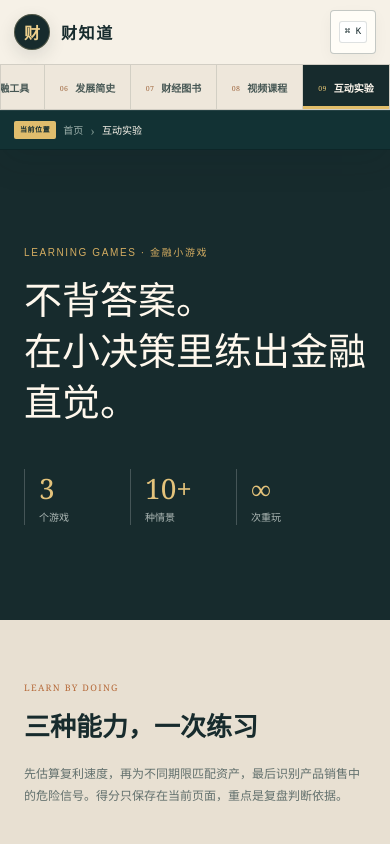
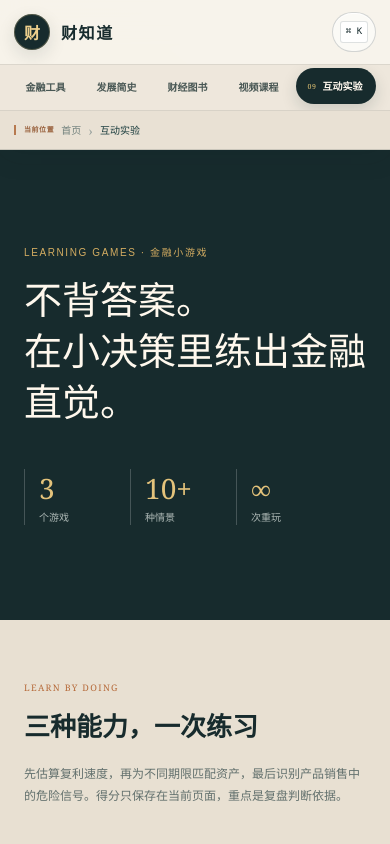
Before and after one commit to hugo8680/caizhidao, a Next.js app: page /games in a window 390 px wide. Shown: the top 844 px of the page. Built offline with nearby package versions, Linux system fonts and the light colour scheme.

Commit message:
Refine navigation visual hierarchy

```diff
--- a/app/globals.css
+++ b/app/globals.css
@@ -803,80 +803,79 @@ body {
 }
 
 /* Route-aware site navigation */
-:root { --site-chrome-height: 120px; }
-.site-chrome { position: sticky; top: 0; z-index: 300; background: var(--paper); box-shadow: 0 12px 32px rgba(12,35,37,.11); }
+:root { --site-chrome-height: 116px; }
+.site-chrome { position: sticky; top: 0; z-index: 300; background: rgba(247,243,235,.97); box-shadow: 0 8px 26px rgba(12,35,37,.08); backdrop-filter: blur(18px); }
 .site-chrome .platform-header {
-  width: 100%; height: 78px; margin: 0; padding: 0 max(24px, calc((100% - 1380px)/2));
-  display: grid; grid-template-columns: minmax(180px, auto) minmax(0, 1fr) 174px; gap: 18px; align-items: center;
-  position: relative; top: auto; z-index: auto; border: 0; background: #f6f1e7; box-shadow: none; backdrop-filter: none;
+  width: 100%; height: 76px; margin: 0; padding: 0 max(28px, calc((100% - 1400px)/2));
+  display: grid; grid-template-columns: minmax(190px, auto) minmax(0, 1fr) 166px; gap: 24px; align-items: center;
+  position: relative; top: auto; z-index: auto; border: 0; background: transparent; box-shadow: none; backdrop-filter: none;
 }
-.site-chrome .platform-brand { height: 100%; padding-right: 18px; gap: 11px; border-right: 1px solid rgba(23,43,45,.13); }
+.site-chrome .platform-brand { height: 100%; padding-right: 0; gap: 11px; border-right: 0; }
 .site-chrome .platform-brand > span { flex: 0 0 auto; transition: box-shadow .18s ease, transform .18s ease; }
 .site-chrome .platform-brand.active > span { box-shadow: inset 0 0 0 2px #e2c270, 0 0 0 4px rgba(23,43,45,.1), 0 8px 20px rgba(23,43,45,.16); transform: translateY(-1px); }
 .module-nav {
-  align-self: stretch; min-width: 0; display: grid!important; grid-template-columns: repeat(9, minmax(0, 1fr)); gap: 0!important;
-  overflow: hidden; border-left: 1px solid rgba(23,43,45,.13); border-right: 1px solid rgba(23,43,45,.13);
+  min-width: 0; display: flex!important; justify-content: center; gap: 3px!important;
+  overflow: hidden; border: 0;
 }
 .site-chrome .module-nav > a {
-  min-width: 0; height: 100%; padding: 0 5px!important; display: flex; flex-direction: column; gap: 5px; align-items: center; justify-content: center;
-  position: relative; border-right: 1px solid rgba(23,43,45,.1); color: #465754; font-size: 11px; font-weight: 650; white-space: nowrap;
-  transition: color .16s ease, background .16s ease;
+  min-width: 0; height: 38px; padding: 0 clamp(8px, .8vw, 13px)!important; display: flex; gap: 6px; align-items: center; justify-content: center;
+  position: relative; border: 0; border-radius: 999px; color: #485754; font-size: 11px; font-weight: 650; white-space: nowrap;
+  transition: color .16s ease, background .16s ease, box-shadow .16s ease, transform .16s ease;
 }
 .site-chrome .module-nav > a:last-child { border-right: 0; }
 .site-chrome .module-nav > a::before { display: none!important; }
-.site-chrome .module-nav > a::after { content: ''; height: 0; display: block!important; position: absolute; left: 10px; right: 10px; bottom: 0; background: #e1bd69; transition: height .16s ease; }
-.site-chrome .module-nav > a small { color: #a16a42; font: 8px Georgia, serif; letter-spacing: .06em; }
-.site-chrome .module-nav > a:hover { background: #e9e1d4; color: var(--ink); }
-.site-chrome .module-nav > a:hover::after { height: 3px; }
-.site-chrome .module-nav > a.active { background: var(--ink); color: #fff9ef; text-shadow: 0 1px rgba(0,0,0,.16); }
-.site-chrome .module-nav > a.active small { color: #e6c877; }
-.site-chrome .module-nav > a.active::after { height: 5px; left: 0; right: 0; }
-.site-chrome .search-entry { min-width: 174px; height: 44px; justify-content: center; border: 1px solid rgba(23,43,45,.25); border-radius: 4px; background: #fffdf7; color: #52625f; box-shadow: 0 5px 15px rgba(23,43,45,.04); }
-.site-chrome .search-entry:hover { border-color: var(--copper); color: var(--ink); }
-.site-chrome .search-entry.active { border-color: var(--ink); background: var(--ink); color: #fff9ef; box-shadow: inset 0 -4px #e1bd69; }
+.site-chrome .module-nav > a::after { display: none!important; }
+.site-chrome .module-nav > a small { display: none; color: #e6c877; font: 7px Georgia, serif; letter-spacing: .08em; }
+.site-chrome .module-nav > a:hover { background: #eae3d8; color: var(--ink); }
+.site-chrome .module-nav > a.active { padding-left: 11px!important; background: var(--ink); color: #fff9ef; box-shadow: 0 6px 16px rgba(18,50,52,.16); text-shadow: 0 1px rgba(0,0,0,.14); transform: translateY(-1px); }
+.site-chrome .module-nav > a.active small { display: inline; }
+.site-chrome .search-entry { min-width: 166px; height: 40px; justify-content: center; border: 1px solid rgba(23,43,45,.18); border-radius: 999px; background: rgba(255,255,255,.58); color: #52625f; box-shadow: inset 0 1px rgba(255,255,255,.9); }
+.site-chrome .search-entry:hover { border-color: rgba(161,106,66,.55); background: #fffdf8; color: var(--ink); }
+.site-chrome .search-entry.active { border-color: var(--ink); background: var(--ink); color: #fff9ef; box-shadow: 0 6px 16px rgba(18,50,52,.14); }
 .site-chrome .search-entry.active kbd { border-color: rgba(255,255,255,.25); background: rgba(255,255,255,.1); color: #e6c877; }
 
-.location-bar { height: 42px; border-top: 1px solid rgba(255,255,255,.08); border-bottom: 1px solid #0d2628; background: #123234; color: #dbe5e2; }
-.location-inner { width: min(1380px, 100%); height: 100%; margin: 0 auto; padding: 0 24px; display: grid; grid-template-columns: minmax(0, 1fr) auto; gap: 28px; align-items: center; }
+.location-bar { height: 40px; border-top: 1px solid rgba(23,43,45,.08); border-bottom: 1px solid rgba(23,43,45,.14); background: #e9e1d4; color: var(--ink); }
+.location-inner { width: min(1400px, 100%); height: 100%; margin: 0 auto; padding: 0 28px; display: grid; grid-template-columns: minmax(0, 1fr) auto; gap: 28px; align-items: center; }
 .location-trail { min-width: 0; display: flex; gap: 10px; align-items: center; overflow: hidden; font-size: 10px; }
-.location-prefix { flex: 0 0 auto; padding: 5px 8px; border-radius: 2px; background: #e0bd6d; color: #132d30; font-size: 8px; font-weight: 750; letter-spacing: .08em; }
-.location-trail a { flex: 0 0 auto; color: #9fb2ad; font-size: 10px; }
-.location-trail a:hover, .location-trail a[aria-current="page"] { color: #fff9ef; }
-.location-trail i { flex: 0 0 auto; color: #6f8984; font: normal 14px Georgia, serif; }
-.location-trail strong { overflow: hidden; color: #fff9ef; font-size: 11px; font-weight: 600; white-space: nowrap; text-overflow: ellipsis; }
-.location-state { flex: 0 0 auto; margin-left: 3px; padding: 4px 7px; border: 1px solid rgba(225,189,105,.5); border-radius: 99px; color: #e5c777; font-size: 7px; letter-spacing: .08em; }
-.location-purpose { height: 100%; padding-left: 22px; display: flex; gap: 11px; align-items: center; border-left: 1px solid rgba(255,255,255,.14); }
-.location-purpose > span { color: #e1bd69; font: 18px Georgia, serif; }
+.location-prefix { flex: 0 0 auto; padding: 0 0 0 10px; border-left: 2px solid #b7794f; border-radius: 0; background: transparent; color: #9a633f; font-size: 8px; font-weight: 750; letter-spacing: .08em; }
+.location-trail a { flex: 0 0 auto; color: #71807c; font-size: 10px; }
+.location-trail a:hover, .location-trail a[aria-current="page"] { color: #193b3c; }
+.location-trail i { flex: 0 0 auto; color: #9aa39f; font: normal 14px Georgia, serif; }
+.location-trail strong { overflow: hidden; color: #193b3c; font-size: 11px; font-weight: 700; white-space: nowrap; text-overflow: ellipsis; }
+.location-state { flex: 0 0 auto; margin-left: 3px; padding: 4px 8px; border: 1px solid rgba(161,106,66,.26); border-radius: 99px; background: rgba(255,255,255,.48); color: #95613e; font-size: 7px; letter-spacing: .08em; }
+.location-purpose { height: 100%; padding-left: 20px; display: flex; gap: 10px; align-items: center; border-left: 1px solid rgba(23,43,45,.13); }
+.location-purpose > span { color: #a56c45; font: 15px Georgia, serif; }
 .location-purpose p { margin: 0; display: flex; flex-direction: column; gap: 2px; }
-.location-purpose small { color: #6f8984; font: 6px Georgia, serif; letter-spacing: .14em; }
-.location-purpose b { color: #c8d5d1; font-size: 9px; font-weight: 500; white-space: nowrap; }
+.location-purpose small { color: #9b7e68; font: 6px Georgia, serif; letter-spacing: .14em; }
+.location-purpose b { color: #52615e; font-size: 9px; font-weight: 500; white-space: nowrap; }
 
 .quiz-intro, .knowledge-layout > aside, .term-aside, .course-player-nav, .atlas-index, .timeline-layout > aside, .event-detail-layout > aside, .book-detail-layout > aside { top: calc(var(--site-chrome-height) + 20px); }
 
 @media (max-width: 1180px) {
-  .site-chrome .platform-header { grid-template-columns: minmax(165px, auto) minmax(0, 1fr) 46px; gap: 13px; }
-  .site-chrome .platform-brand { padding-right: 13px; }
+  .site-chrome .platform-header { grid-template-columns: minmax(165px, auto) minmax(0, 1fr) 44px; gap: 15px; }
+  .site-chrome .platform-brand { padding-right: 0; }
   .site-chrome .platform-brand small { display: none; }
-  .site-chrome .module-nav > a { font-size: 10px; }
-  .site-chrome .module-nav > a small { font-size: 7px; }
-  .site-chrome .search-entry { min-width: 46px; width: 46px; padding: 0; }
+  .site-chrome .module-nav > a { padding-inline: 8px!important; font-size: 10px; }
+  .site-chrome .module-nav > a.active { padding-left: 9px!important; }
+  .site-chrome .search-entry { min-width: 44px; width: 44px; padding: 0; }
   .site-chrome .search-entry span { display: none; }
 }
 
 @media (max-width: 1050px) {
-  :root { --site-chrome-height: 158px; }
-  .site-chrome .platform-header { height: 116px; padding: 0 18px; grid-template-columns: 1fr auto; grid-template-rows: 68px 48px; gap: 0; }
-  .site-chrome .platform-brand { width: max-content; height: 68px; padding-right: 0; border-right: 0; }
+  :root { --site-chrome-height: 152px; }
+  .site-chrome .platform-header { height: 112px; padding: 0 18px; grid-template-columns: 1fr auto; grid-template-rows: 66px 46px; gap: 0; }
+  .site-chrome .platform-brand { width: max-content; height: 66px; padding-right: 0; border-right: 0; }
   .module-nav {
-    width: calc(100% + 36px); height: 48px; margin-left: -18px; grid-column: 1 / -1; grid-row: 2;
-    display: flex!important; overflow-x: auto; overscroll-behavior-inline: contain; scrollbar-width: none;
-    border-top: 1px solid rgba(23,43,45,.13); border-bottom: 1px solid rgba(23,43,45,.13); background: #eee7db;
+    width: calc(100% + 36px); height: 46px; margin-left: -18px; padding: 4px 14px; grid-column: 1 / -1; grid-row: 2;
+    justify-content: flex-start; overflow-x: auto; overscroll-behavior-inline: contain; scrollbar-width: none;
+    border-top: 1px solid rgba(23,43,45,.09); background: #eee7dc;
   }
   .module-nav::-webkit-scrollbar { display: none; }
-  .site-chrome .module-nav > a { flex: 1 0 92px; height: 48px; flex-direction: row; gap: 7px; border-right-color: rgba(23,43,45,.13); }
-  .site-chrome .module-nav > a::after { left: 0; right: 0; }
+  .site-chrome .module-nav > a { flex: 0 0 auto; height: 36px; padding-inline: 14px!important; }
+  .site-chrome .module-nav > a.active { padding-left: 12px!important; }
   .site-chrome .search-entry { align-self: center; justify-self: end; }
-  .location-bar { height: 42px; }
+  .location-bar { height: 40px; }
+  .location-purpose { display: none; }
 }
 
 @media (max-width: 700px) {
@@ -885,13 +884,13 @@ body {
   .site-chrome .platform-brand { height: 64px; }
   .site-chrome .platform-brand > span { width: 36px; height: 36px; font-size: 16px; }
   .site-chrome .platform-brand b { font-size: 16px; }
-  .site-chrome .module-nav, .site-chrome .module-nav > a { height: 46px; }
-  .site-chrome .module-nav > a { flex-basis: 86px; font-size: 10px; }
+  .site-chrome .module-nav { height: 46px; }
+  .site-chrome .module-nav > a { height: 36px; flex-basis: auto; font-size: 10px; }
   .location-bar { height: 40px; }
   .location-inner { padding: 0 14px; grid-template-columns: minmax(0, 1fr); }
   .location-purpose { display: none; }
   .location-trail { gap: 7px; }
-  .location-prefix { padding: 4px 6px; font-size: 7px; }
+  .location-prefix { padding: 0 0 0 8px; font-size: 7px; }
   .location-state { margin-left: auto; }
 }
 
```
